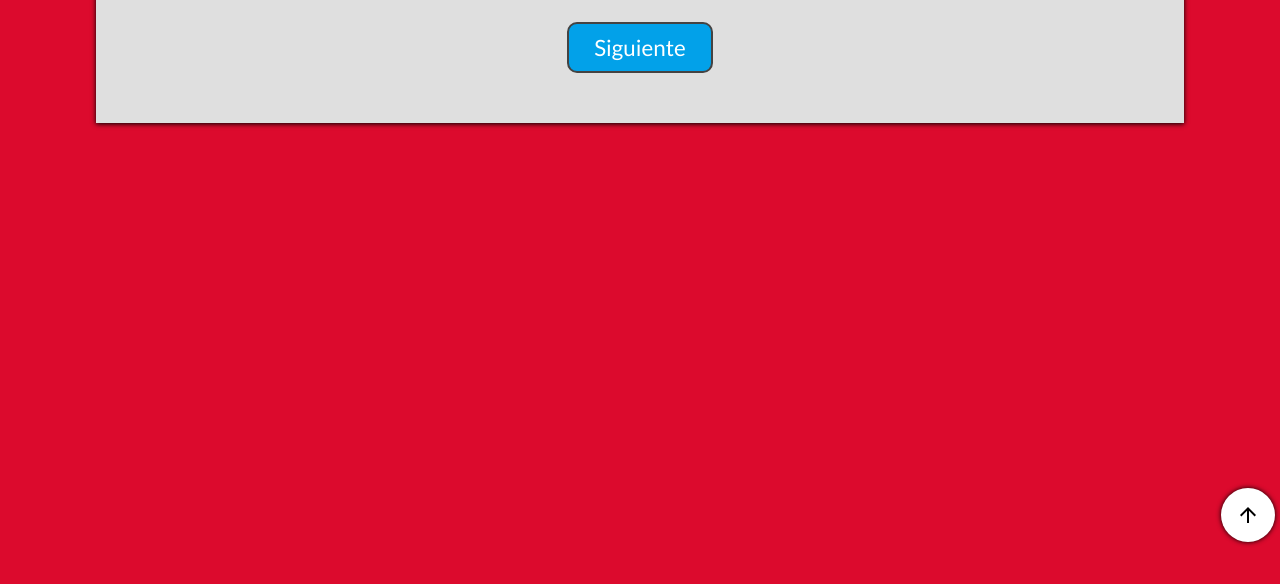
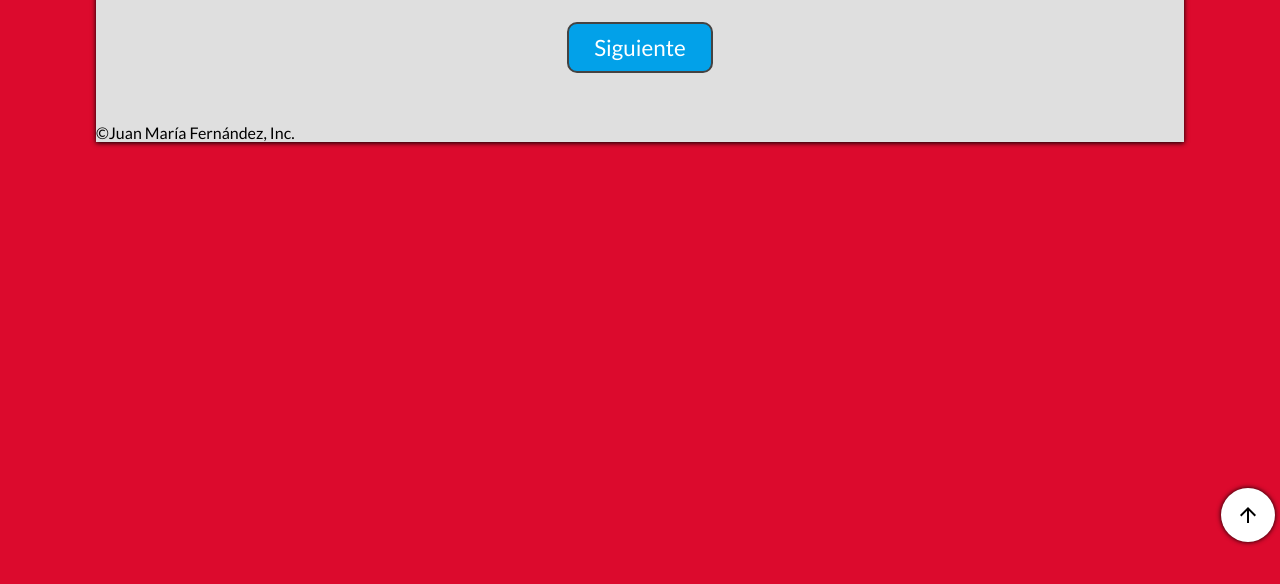
Before and after one commit to JuuanmaSR/Pokedex-tarea-clase-12, a plain HTML site: page index.html in a window 1280 px wide. Shown: the part 208-792 px from the top of the page. Drawn offline with Linux system fonts and the light colour scheme; no server answers.

Commit message:
agregando-footer

```diff
--- a/index.html
+++ b/index.html
@@ -60,6 +60,11 @@
                 </div>
             </div>
         </article>
+        <footer class="container-footer">
+            <div class="footer-content">
+                &copy;Juan María Fernández, Inc.
+            </div>
+        </footer>
         <div class="buttongotop">
             <a href="#inicio"><img src="images/arrow_upward_black_24dp.svg" alt="arrow-up"></a>
         </div>
```
